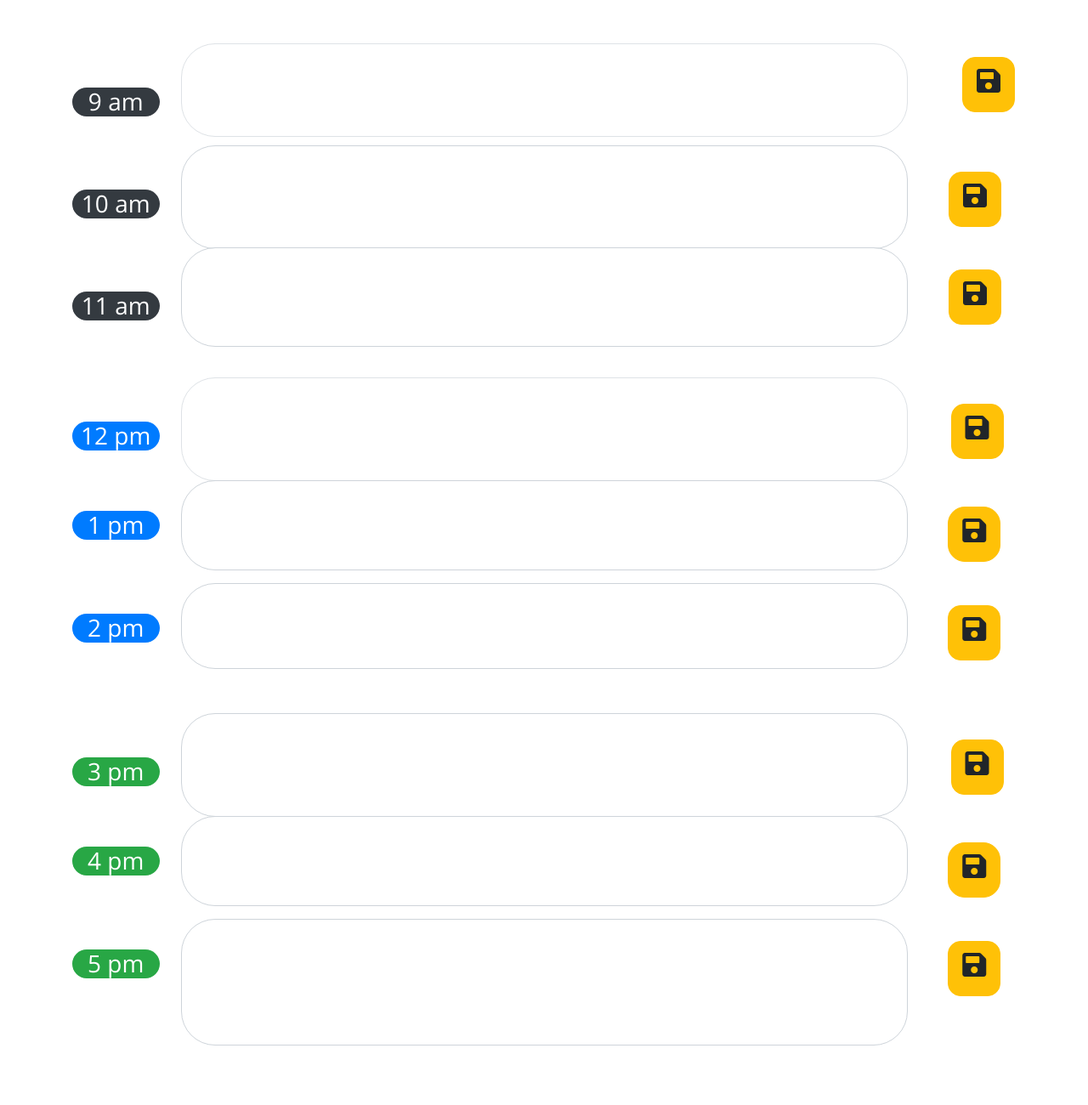
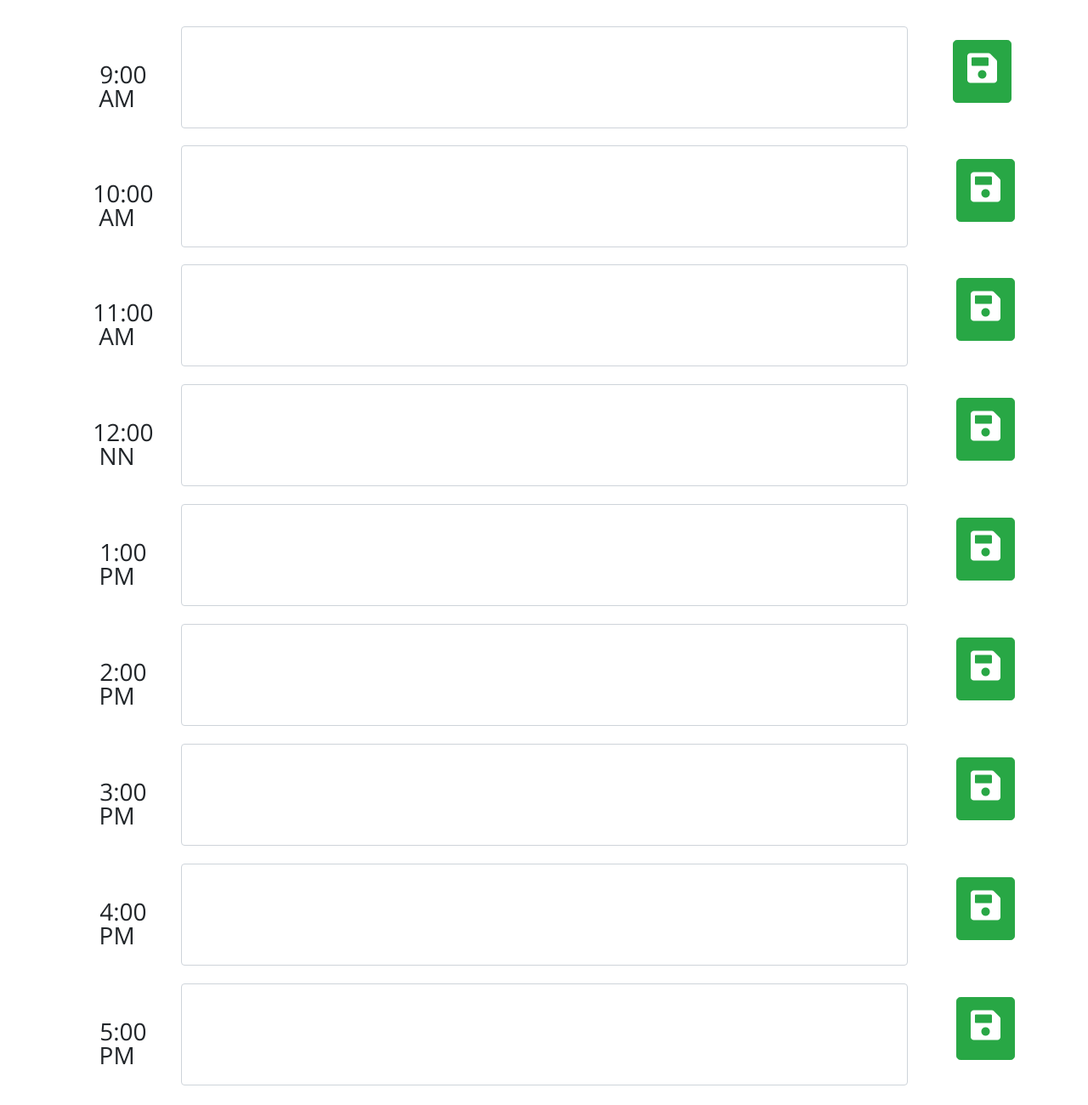
Before and after one commit to jmdg1023/Changeling005, a plain HTML site: page index.html in a window 1280 px wide. Shown: the part 316-1616 px from the top of the page at 85% size. Before the commit the page ends 1565 px from the top, so only its background shows below. Drawn offline with nearby package versions, Linux system fonts and the light colour scheme.

Commit message:
screated html rows and buttons

```diff
--- a/assets/JS/script.js
+++ b/assets/JS/script.js
@@ -1,8 +1,4 @@
 //Current dAY
-// var currentDay = $('#currentDay');
-// currentDay.attr("class", "cover-heading text-dark font-italic font-weight-bold  ");
-
-// $("#jumbotron").append(currentDay);
 
 var currentDay = moment().format("ddd, D MMM, YYYY");
 $("#currentDay").text(currentDay);
--- a/assets/css/style.css
+++ b/assets/css/style.css
@@ -70,9 +70,9 @@ textarea{
   transition: all .3s ease-in-out;
 }
 
-h3{
+/* h3{
   border-radius: 30px;
   margin-top: 20PX;
   margin-right: 10PX;
 
-}
+} */
--- a/index.html
+++ b/index.html
@@ -31,173 +31,158 @@
     <div class="container">
       <!-- Timeblocks go here -->
 
-
-     <div style="padding-top: 30px;"  class="row">
-      <div class="col text-center bg-transperant">
-       <h3 style=" border-radius: 30px; margin-top: 20PX; margin-right: 10PX" class="bg-dark text-white"> 9 am </h3>
+     <div style="padding-top: 10px"  class="row">
+      <div class="col text-center">
+       <h3 style="margin:10px; line-height: 1;"> 9:00 AM </h3>
       </div>
 
-        <textarea id='9' style="padding: 40px; line-height: 100%; border-radius: 40px;" class=" border textarea form-control col-9 blockquote text-black " " rows="1"></textarea>
+        <textarea id='9am'
+                  style=" padding: 10px; height: 120px;"
+                  class=" form-control col-9">
+        </textarea>
 
-      <div class="col bg-transperant text-center">
-        <button id='1' style="margin-left: 15px; margin-bottom: 10px; border-radius: 15px" type="button" class="btn  btn-warning btn-lg"><h2><i class="fas fa-save"></i></h2></button>
+      <div class="col text-center">
+        <button id='1' type="button" class="btn btn-success btn-lg"><h1><i class="fas fa-save"></i></h1></button>
+      </div>
+     </div>
 
+      <!-- 10AM -->
+
+      <div style="padding-top: 70px"  class="row">
+        <div class="col text-center">
+         <h3 style="margin:10px; line-height: 1;"> 10:00 AM </h3>
+        </div>
+
+          <textarea id='10am'
+                    style=" padding: 10px; height: 120px;"
+                    class=" form-control col-9">
+          </textarea>
+
+        <div class="col text-center">
+          <button id='2' type="button" class="btn btn-success btn-lg"><h1><i class="fas fa-save"></i></h1></button>
+        </div>
       </div>
+
+      <!-- 11AM -->
+
+      <div style="padding-top: 130px"  class="row">
+        <div class="col text-center">
+         <h3 style="margin:10px; line-height: 1;"> 11:00 AM </h3>
+        </div>
+
+          <textarea id='11am'
+                    style=" padding: 10px; height: 120px;"
+                    class=" form-control col-9">
+          </textarea>
+
+        <div class="col text-center">
+          <button id='3' type="button" class="btn btn-success btn-lg"><h1><i class="fas fa-save"></i></h1></button>
+        </div>
+      </div>
+
+      <!-- 12NN -->
+
+      <div style="padding-top: 140px"  class="row">
+        <div class="col text-center">
+         <h3 style="margin:10px; line-height: 1;"> 12:00 NN </h3>
+        </div>
+
+          <textarea id='12nn'
+                    style=" padding: 10px; height: 120px;"
+                    class=" form-control col-9">
+          </textarea>
+
+        <div class="col text-center">
+          <button id='4' type="button" class="btn btn-success btn-lg"><h1><i class="fas fa-save"></i></h1></button>
+        </div>
+      </div>
+      <!-- 1PM -->
+
+      <div style="padding-top: 140px"  class="row">
+        <div class="col text-center">
+         <h3 style="margin:10px; line-height: 1;"> 1:00 PM </h3>
+        </div>
+
+          <textarea id='1pm'
+                    style=" padding: 10px; height: 120px;"
+                    class=" form-control col-9">
+          </textarea>
+
+        <div class="col text-center">
+          <button id='5' type="button" class="btn btn-success btn-lg"><h1><i class="fas fa-save"></i></h1></button>
+        </div>
+      </div>
+      <!-- 2PM -->
+
+      <div style="padding-top: 140px"  class="row">
+        <div class="col text-center">
+         <h3 style="margin:10px; line-height: 1;"> 2:00 PM </h3>
+        </div>
+
+          <textarea id='2pm'
+                    style=" padding: 10px; height: 120px;"
+                    class=" form-control col-9">
+          </textarea>
+
+        <div class="col text-center">
+          <button id='6' type="button" class="btn btn-success btn-lg"><h1><i class="fas fa-save"></i></h1></button>
+        </div>
+      </div>
+
+      <!-- 3PM -->
+
+      <div style="padding-top: 140px"  class="row">
+        <div class="col text-center">
+         <h3 style="margin:10px; line-height: 1;"> 3:00 PM </h3>
+        </div>
+
+          <textarea id='3pm'
+                    style=" padding: 10px; height: 120px;"
+                    class=" form-control col-9">
+          </textarea>
+
+        <div class="col text-center">
+          <button id='7' type="button" class="btn btn-success btn-lg"><h1><i class="fas fa-save"></i></h1></button>
+        </div>
+      </div>
+      <!-- 4PM -->
+
+      <div style="padding-top: 140px"  class="row">
+        <div class="col text-center">
+         <h3 style="margin:10px; line-height: 1;"> 4:00 PM </h3>
+        </div>
+
+          <textarea id='4pm'
+                    style=" padding: 10px; height: 120px;"
+                    class=" form-control col-9">
+          </textarea>
+
+        <div class="col text-center">
+          <button id='8' type="button" class="btn btn-success btn-lg"><h1><i class="fas fa-save"></i></h1></button>
+        </div>
+      </div>
+      <!-- 5PM -->
+
+      <div style="padding-top: 140px"  class="row">
+        <div class="col text-center">
+         <h3 style="margin:10px; line-height: 1;"> 5:00 PM </h3>
+        </div>
+
+          <textarea id='5pm'
+                    style=" padding: 10px; height: 120px;"
+                    class=" form-control col-9">
+          </textarea>
+
+        <div class="col text-center">
+          <button id='9' type="button" class="btn btn-success btn-lg"><h1><i class="fas fa-save"></i></h1></button>
+        </div>
+      </div>
+
+
         <!-- close for row -->
     </div>
 
 
-<!-- 10 am time block starts -->
-
-<div style="padding-top: 70px;"  class="row">
-  <div class="col text-center bg-transperant">
-   <h3 style=" border-radius: 30px; margin-top: 20PX; margin-right: 10PX" class="bg-dark text-white"> 10 am </h3>
-  </div>
-
-    <textarea id='10'style="padding: 40px; line-height: 100%; border-radius: 40px; " class=" textarea form-control col-9 blockquote text-black "  rows="1"></textarea>
-
-  <div class="col bg-transperant text-center">
-    <button id='2' style=" margin-bottom: 10px; margin-top: 15px; border-radius: 15px" type="button" class="btn  btn-warning btn-lg"><h2><i class="fas fa-save"></i></h2></button>
-
-  </div>
-    <!-- close for row -->
-</div>
-<!-- 10 am time block ends -->
-
-<!-- 11 am time block starts -->
-
-<div style="padding-top: 110px;"  class="row">
-  <div class="col text-center bg-transperant">
-   <h3 style=" border-radius: 30px; margin-top: 20PX; margin-right: 10PX" class="bg-dark text-white"> 11 am </h3>
-  </div>
-
-    <textarea id='11' style="padding: 40px; line-height: 100%; border-radius: 40px; " class=" textarea form-control col-9 blockquote text-black "  rows="1"></textarea>
-
-  <div class="col bg-transperant text-center">
-    <button id='3' style=" margin-bottom: 10px; margin-top: 10px; border-radius: 15px" type="button" class="btn  btn-warning btn-lg"><h2><i class="fas fa-save"></i></h2></button>
-
-  </div>
-    <!-- close for row -->
-</div>
-<!-- 11 am time block ends -->
-<br>
-<br>
-
-<!--  THE NEXt 12pm -2pm 3 Block -->
-
-
-
-
-<!-- 12 pm time block starts -->
-
-<div style="padding-top: 120px;"  class="row">
-  <div class="col text-center bg-transperant">
-   <h3 style=" border-radius: 30px; margin-top: 20PX; margin-right: 10PX" class="bg-primary text-white"> 12 pm </h3>
-  </div>
-
-    <textarea id='12' style="padding: 40px; line-height: 100%; border-radius: 40px;" class=" border textarea form-control col-9 blockquote text-black "  rows="1"></textarea>
-
-  <div class="col bg-transperant text-center">
-    <button id='4' style="margin-left: 5px; margin-top: 15px; margin-bottom: 10px; border-radius: 15px" type="button" class="btn  btn-warning btn-lg"><h2><i class="fas fa-save"></i></h2></button>
-
-  </div>
-    <!-- close for row -->
-</div>
-<!--12 pm time block ends -->
-
-<!-- 1pm time block starts -->
-
-<div style="padding-top: 120px;"  class="row">
-<div class="col text-center bg-transperant">
-<h3 style=" border-radius: 30px; margin-top: 20PX; margin-right: 10PX" class="bg-primary text-white"> 1 pm </h3>
-</div>
-
-<textarea id='13' style="padding: 40px; line-height: 100%; border-radius: 40px; " class=" textarea form-control col-9 blockquote text-black "  rows="1"></textarea>
-
-<div class="col bg-transperant text-center">
-<button id='5' style=" margin-bottom: 10px; margin-top: 15px; margin-left:15px; border-radius: 20px;" type="button" class="btn  btn-warning btn-lg"><h2><i class="fas fa-save"></i></h2></button>
-
-</div>
-<!-- close for row -->
-</div>
-<!-- 1 pm time block ends -->
-
-<!-- 2 pm time block starts -->
-
-<div style="padding-top: 120px;"  class="row">
-<div class="col text-center bg-transperant">
-<h3 style=" border-radius: 30px; margin-top: 20PX; margin-right: 10PX" class="bg-primary text-white"> 2 pm </h3>
-</div>
-
-<textarea id='14' style="padding: 40px; line-height: 100%; border-radius: 40px; " class="  textarea form-control col-9 blockquote text-black "  rows="1"></textarea>
-
-<div class="col bg-transperant text-center">
-<button id='6' style=" margin-bottom: 10px; margin-top: 10px; margin-left: 15px; border-radius: 15px" type="button" class="btn  btn-warning btn-lg"><h2><i class="fas fa-save"></i></h2></button>
-
-</div>
-<!-- close for row -->
-</div>
-<!-- 2 pm time block ends -->
-<br>
-<br>
-
-
-
-
-<!--  THE NEXt 3pm -5pm 3 Block -->
-
-
-
-
-<!-- 3 pm time block starts -->
-
-<div style="padding-top: 120px;"  class="row">
-  <div class="col text-center bg-transperant">
-   <h3 style=" border-radius: 30px; margin-top: 20PX; margin-right: 10PX" class="bg-success text-white"> 3 pm </h3>
-  </div>
-
-    <textarea id='15' style="padding: 40px; line-height: 100%; border-radius: 40px;" class=" textarea form-control col-9 blockquote text-black "  rows="1"></textarea>
-
-  <div class="col bg-transperant text-center">
-    <button id='7' style="margin-left: 5px; margin-top: 15px; margin-bottom: 10px; border-radius: 15px" type="button" class="btn  btn-warning btn-lg"><h2><i class="fas fa-save"></i></h2></button>
-
-  </div>
-    <!-- close for row -->
-</div>
-<!--3 pm time block ends -->
-
-<!-- 4pm time block starts -->
-
-<div style="padding-top: 120px;"  class="row">
-<div class="col text-center bg-transperant">
-<h3 style=" border-radius: 30px; margin-top: 20PX; margin-right: 10PX" class="bg-success text-white"> 4 pm </h3>
-</div>
-
-<textarea id='16' style="padding: 40px; line-height: 100%; border-radius: 40px; " class="  textarea form-control col-9 blockquote text-black "  rows="1"></textarea>
-
-<div class="col bg-transperant text-center">
-<button id='8' style=" margin-bottom: 10px; margin-top: 15px; margin-left:15px; border-radius: 20px;" type="button" class="btn  btn-warning btn-lg"><h2><i class="fas fa-save"></i></h2></button>
-
-</div>
-<!-- close for row -->
-</div>
-<!-- 4 pm time block ends -->
-
-<!-- 5 pm time block starts -->
-
-<div style="padding-top: 120px;"  class="row">
-<div class="col text-center bg-transperant">
-<h3 style=" border-radius: 30px; margin-top: 20PX; margin-right: 10PX" class="bg-success text-white"> 5 pm </h3>
-</div>
-
-<textarea id='17' style="padding: 40px; line-height: 100%; border-radius: 40px; " class="  textarea form-control col-9 blockquote text-black "  rows="1"></textarea>
-
-<div class="col bg-transperant text-center">
-<button id='9' style=" margin-bottom: 10px; margin-top: 10px; margin-left: 15px; border-radius: 15px" type="button" class="btn  btn-warning btn-lg"><h2><i class="fas fa-save"></i></h2></button>
-
-          <!-- close for row -->
-
-    </div>
 
     <script src="https://code.jquery.com/jquery-3.4.1.min.js"></script>
     <script src="https://cdnjs.cloudflare.com/ajax/libs/moment.js/2.24.0/moment.min.js"></script>
```
Also changed, not shown: 1 other file.
